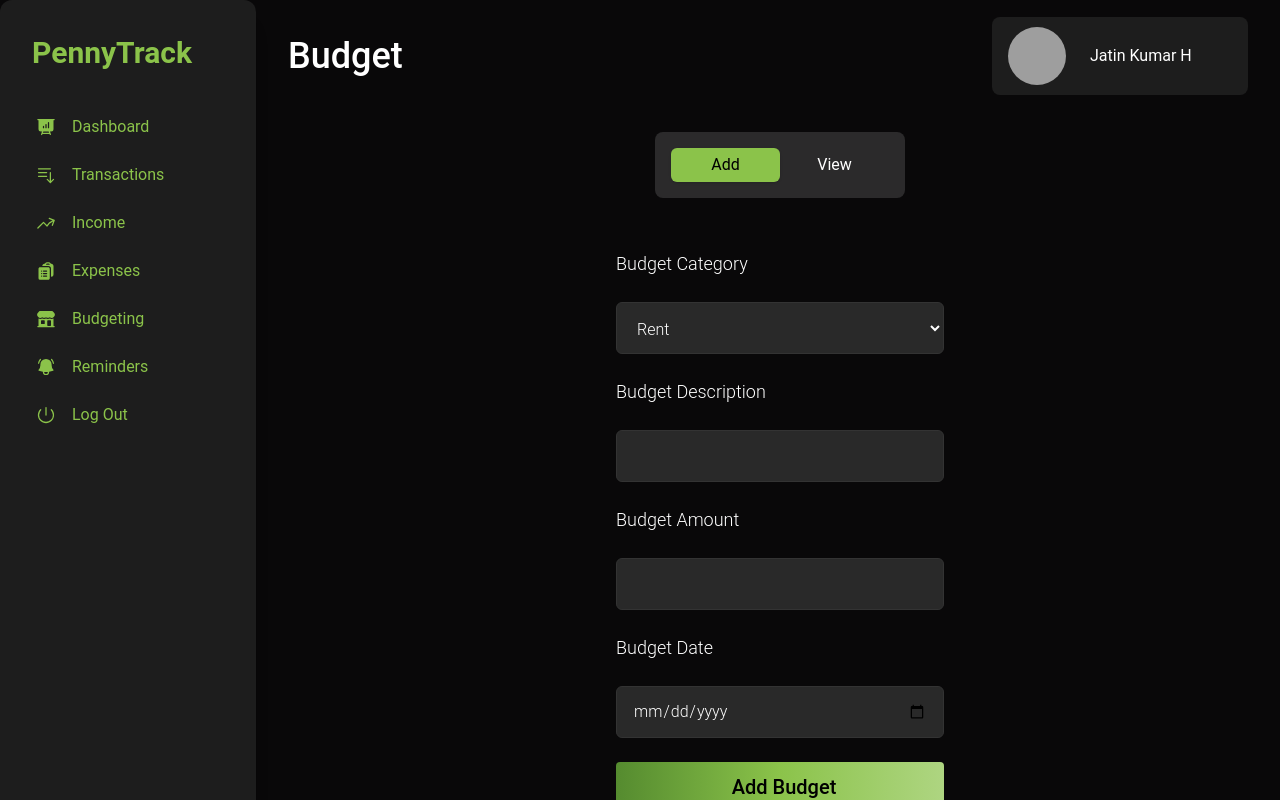
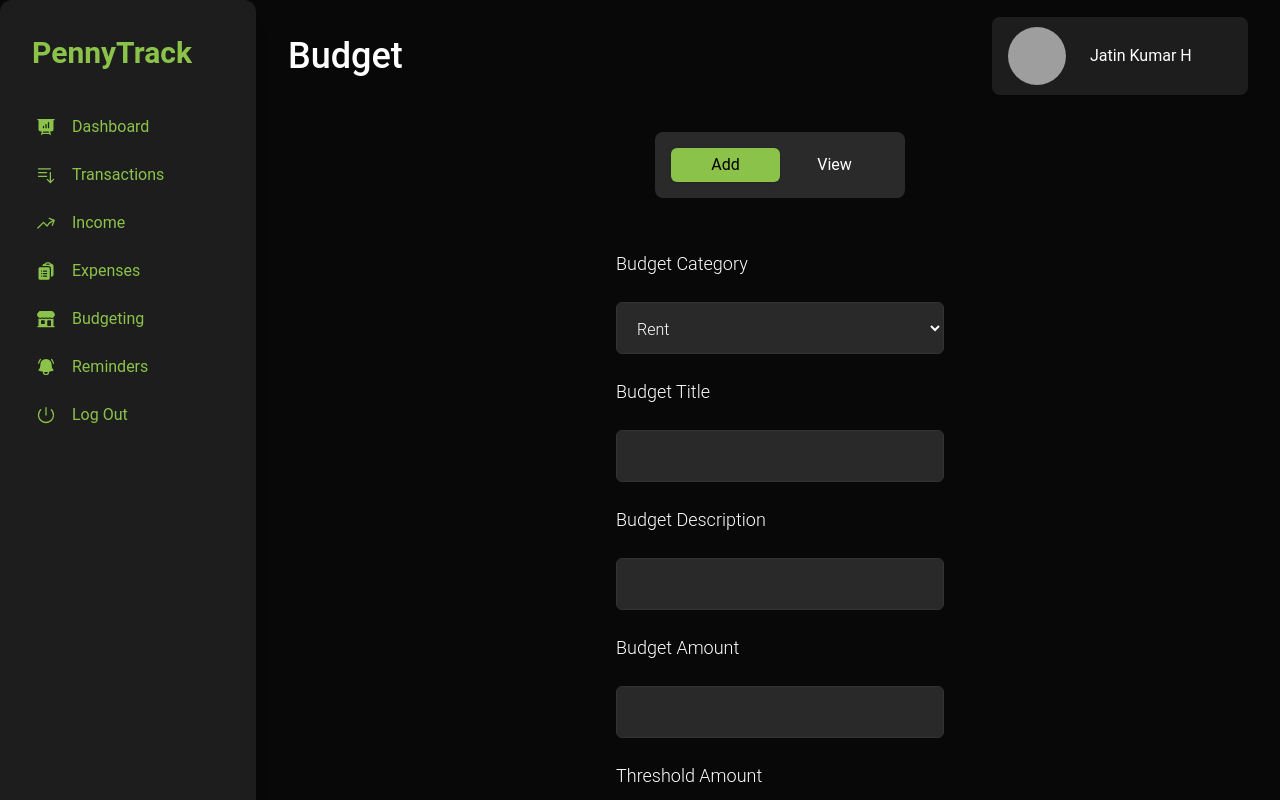
Before and after one commit to divy-koushik-mishra/PennyTrack-frontend, a Next.js app: page /dashboard/budgeting in a window 1280 px wide. Shown: the top 800 px of the page. Built offline with nearby package versions, Linux system fonts and the light colour scheme; no server answers; sample sign-in values are in the browser's storage; grey boxes are pictures that could not be loaded.

Commit message:
integrated-budget-api

```diff
--- a/components/dashboard/Budgeting/AddBudget.jsx
+++ b/components/dashboard/Budgeting/AddBudget.jsx
@@ -1,15 +1,70 @@
-import React from "react";
+import React, { useState } from "react";
+import axios from "axios";
 
 export default function AddBudget() {
+	const [formData, setFormData] = useState({
+		budget_category: "",
+		budget_title: "",
+		budget_description: "",
+		budget_amount: "",
+		threshold_amount: "",
+	});
+
+	const url = `${process.env.NEXT_PUBLIC_BACKEND_URL}/budget/addBudget`;
+
+	const handleChange = (e) => {
+		const { name, value } = e.target;
+		setFormData((prevFormData) => ({
+			...prevFormData,
+			[name]: value,
+		}));
+	};
+
+	const handleSubmit = async (e) => {
+		e.preventDefault();
+		try {
+			const accessToken = localStorage.getItem("accessToken");
+			if (!accessToken) {
+				return;
+			}
+
+			const config = {
+				headers: {
+					Authorization: `Bearer ${accessToken}`,
+				},
+			};
+
+			const response = await axios.post(url, formData, config);
+
+			console.log("Budget added successfully:", response.data);
+
+			setFormData({
+				budget_category: "",
+				budget_title: "",
+				budget_description: "",
+				budget_amount: "",
+				threshold_amount: "",
+			});
+		} catch (error) {
+			console.error("Error adding Budget:", error);
+		}
+	};
+
 	return (
 		<div className="text-white">
-			<form className="lg:flex flex-col m-4 lg:mx-[20rem]">
+			<form
+				className="lg:flex flex-col m-4 lg:mx-[20rem]"
+				onSubmit={handleSubmit}
+			>
 				<div className="">
 					{/* category */}
 					<div className="mb-6">
 						<p className="text-lg mb-6">Budget Category</p>
 						<select
 							type="text"
+							name="budget_category" // Set name attribute
+							value={formData.budget_category} // Set value attribute
+							onChange={handleChange}
 							className="w-full h-[3.25rem] bg-[#292929] border border-[#333333] rounded-md p-4"
 						>
 							<option value="work">Rent</option>
@@ -20,27 +75,47 @@ export default function AddBudget() {
 							<option value="others">Others</option>
 						</select>
 					</div>
+					{/*Title */}
+					<div className="mb-6">
+						<p className="text-lg mb-6">Budget Title</p>
+						<input
+							type="text"
+							name="budget_title"
+							value={formData.budget_title}
+							onChange={handleChange}
+							className="w-full h-[3.25rem] bg-[#292929] border border-[#333333] rounded-md p-4"
+						/>
+					</div>
 					{/* Desc */}
 					<div className="mb-6">
 						<p className="text-lg mb-6">Budget Description</p>
 						<input
 							type="text"
+							name="budget_description"
+							value={formData.budget_description}
+							onChange={handleChange}
 							className="w-full h-[3.25rem] bg-[#292929] border border-[#333333] rounded-md p-4"
 						/>
 					</div>
-					{/* Amount */}
+					{/* Budget Amount */}
 					<div className="mb-6">
 						<p className="text-lg mb-6">Budget Amount</p>
 						<input
 							type="number"
+							name="budget_amount"
+							value={formData.budget_amount}
+							onChange={handleChange}
 							className="w-full h-[3.25rem] bg-[#292929] border border-[#333333] rounded-md p-4"
 						/>
 					</div>
-					{/* Date */}
+					{/* Threshold Amount */}
 					<div className="mb-6">
-						<p className="text-lg mb-6">Budget Date</p>
+						<p className="text-lg mb-6">Threshold Amount</p>
 						<input
-							type="date"
+							type="number"
+							name="threshold_amount"
+							value={formData.threshold_amount}
+							onChange={handleChange}
 							className="w-full h-[3.25rem] bg-[#292929] border border-[#333333] rounded-md p-4"
 						/>
 					</div>
```
